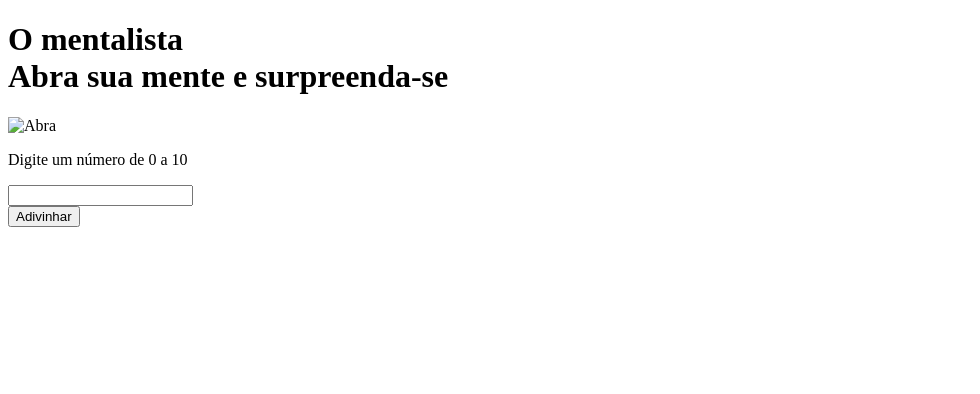
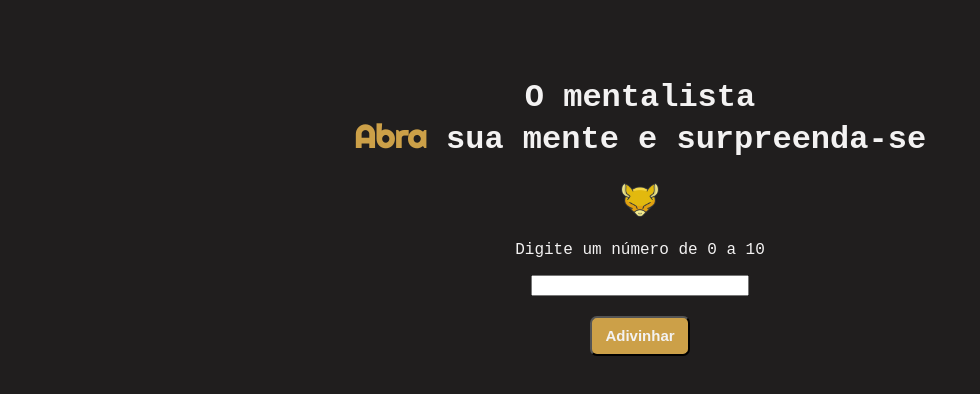
Before and after one commit to LeoSCorreia/O-Mentalista-pokemon, a plain HTML site: page index.html in a window 1280 px wide. Shown: the whole page, without its empty margins (0-980 px from the left). Drawn offline with Linux system fonts and the light colour scheme; the site is published under a folder, as on GitHub Pages, so addresses that start at the root find nothing.

Commit message:
last commit

```diff
--- a/index.html
+++ b/index.html
@@ -4,7 +4,8 @@
         <meta charset="UTF-8" />
         <meta http-equiv="X-UA-Compatible" content="IE=edge" />
         <meta name="viewport" content="width=device-width, initial-scale=1.0" />
-        <link rel="stylesheet" href="/CSS/style.css" />
+        <link rel="stylesheet" href="CSS/style.css">
+        <link rel="shortcut icon" href="assets/image/logo.png" type="image/x-icon">
         <title>The Mentalist</title>
     </head>
     <body>
@@ -13,7 +14,7 @@
                 O mentalista <br />
                 <strong>Abra</strong> sua mente e surpreenda-se
             </h1>
-            <img class="logo" src="/assets/image/logo.png" alt="Abra" />
+            <img class="logo" src="assets/image/logo.png" alt="Abra" />
 
             <main>
                 <p class="sub-title">Digite um número de 0 a 10</p>
@@ -23,6 +24,6 @@
                 <h2 class="resultado" id="resultado"></h2>
             </main>
         </div>
-        <script src="/JS/javascript.js"></script>
+        <script src="JS/javascript.js"></script>
     </body>
 </html>
```
